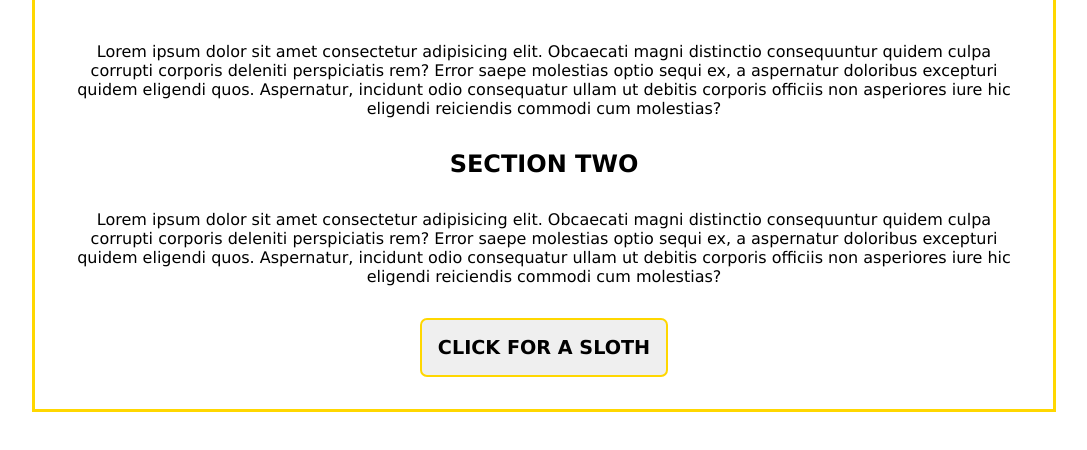
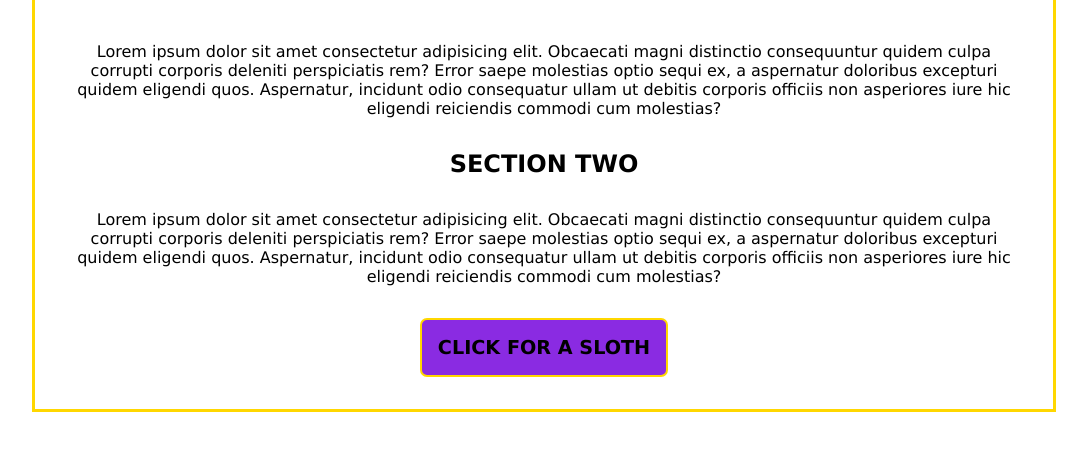
Before and after one commit to Poligera/JS_DOM, a plain HTML site: page index.html in a window 1280 px wide. In both pictures the pointer is over the button "CLICK FOR A SLOTH". Shown: the part 214-664 px from the top of the page, without its empty margins (96-1183 px from the left). Drawn offline with Linux system fonts and the light colour scheme.

Commit message:
cursor and hover feature

```diff
--- a/style.css
+++ b/style.css
@@ -61,6 +61,11 @@ button {
   font-weight: bold;
   margin-bottom: 2rem;
   font-size: larger;
+  cursor: pointer;
+}
+
+button:hover {
+  background-color: blueviolet;
 }
 
 .hidden {
```
